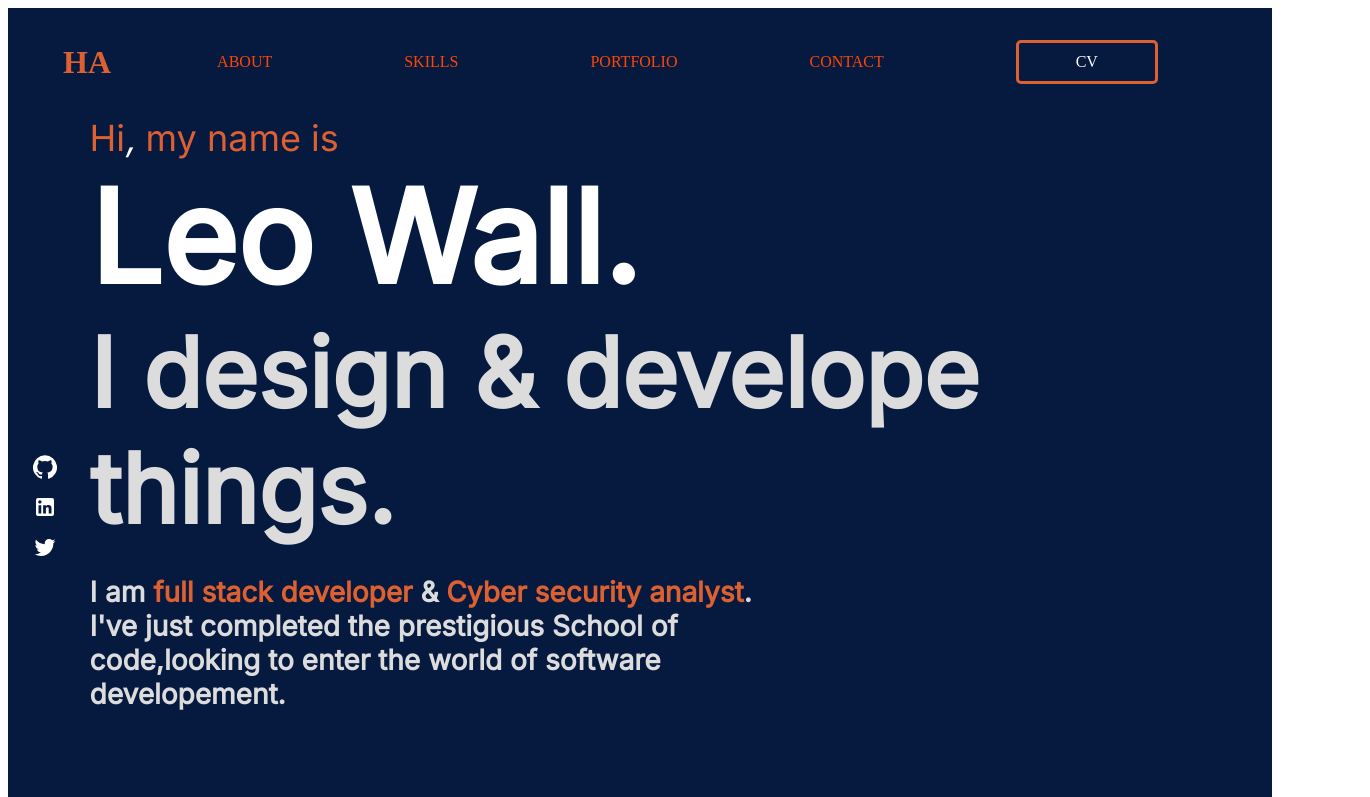
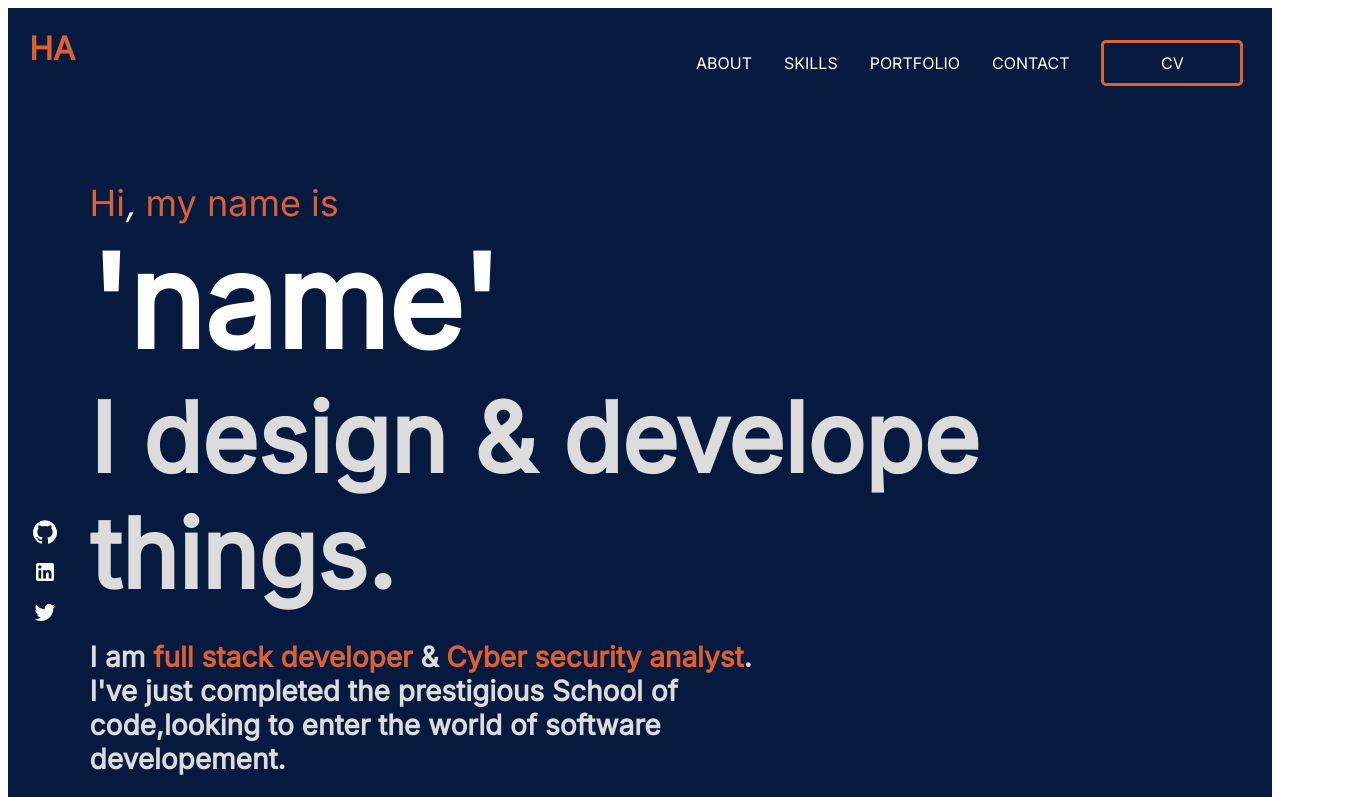
Before and after one commit to hassa09/Portfolio_Host, a React (Create React App) app in the folder portfolio/: page / in a window 1280 px wide. Shown: the top 797 px of the page, 1370 px wide, since content can reach past the window. Built offline with nearby package versions, Linux system fonts and the light colour scheme.

Commit message:
finished styling for intro and nav bar, also stuck nav bar

```diff
--- a/portfolio/src/App.css
+++ b/portfolio/src/App.css
@@ -4,7 +4,7 @@
   display: flex;
   align-items: center;
   justify-content: center;
-  overflow: hidden;
+  /* overflow: hidden; */
   flex-direction: column;
 
   background: #061A40;
--- a/portfolio/src/App.js
+++ b/portfolio/src/App.js
@@ -4,10 +4,12 @@ import PortfolioSection from './Components/Portfolio/PortfolioSection/PortfolioS
 import Contact from './Components/Contact/Contact';
 import Introduction from './Components/Introduction/Introduction'
 import About from './Components/About/About'
+// import NewNavbar from './Components/NewNavbar/NewNavbar';
 
 function App() {
   return (
     <div className="App">
+      {/* <NewNavbar /> */}
       <Navbar />
       <Introduction />
       <About />
--- a/portfolio/src/Components/Introduction/Introduction.js
+++ b/portfolio/src/Components/Introduction/Introduction.js
@@ -19,7 +19,7 @@ function Introduction() {
           <div className='intro-main-right'>
             <text className='intro-main-text'>
               <p className='intro-main-text-hi'>Hi<em>,</em> my name is</p>
-              <h1 className='intro-main-text-name'>Leo Wall.</h1>
+              <h1 className='intro-main-text-name'>'name'</h1>
               <h2 className='intro-main-text-role'>I design & develope things.</h2>
               <p className='intro-main-text-summary'> I am <em>full stack developer</em> & <em>Cyber security analyst</em>. I've just completed the prestigious School of code,looking to enter the world of software developement.</p>
               <button className='intro-main-button'>get in touch </button>
--- a/portfolio/src/Components/Introduction/Introduction.scss
+++ b/portfolio/src/Components/Introduction/Introduction.scss
@@ -10,6 +10,7 @@
     flex-direction: column;
     width: 100vw;
     height: auto;
+    margin-top: 5%;
 }
 
 .intro-main{
@@ -31,12 +32,17 @@
     width: 7vw;
     height: 100%;
 
+
     .intro-main-left-icons{
         display: flex;
         flex-direction: column;
         justify-content: center;
         align-items: center;
         text-align: center;
+
+        position: -webkit-sticky;
+        position: sticky;
+        top: 0;
 
         .icon{
             color: #ffffff;
--- a/portfolio/src/Components/Navbar/navbar.js
+++ b/portfolio/src/Components/Navbar/navbar.js
@@ -22,10 +22,15 @@ function Navbar() {
 
     return (
 
+
+
         <div className='header'>
+            <div className='nav-left'>
                 <div className='navlogo'>
                     <h1>HA</h1>
                 </div>
+            </div>
+            <div className='nav-right'>
                 <nav className={active ? 'navbar':'closed'}>
                     <ul>
                         <div className='closed'>
@@ -47,10 +52,10 @@ function Navbar() {
                         <li id='resumeLink'>
                         {resumeLink}
                         </li>
+                    </ul>
+                </nav>
+            </div>
 
-                </ul>
-
-            </nav>
 
             {/* handed display function as prop for menu icon functionanility when it's used on small devices eg mobile devices*/}
 
--- a/portfolio/src/Components/Navbar/navbar.scss
+++ b/portfolio/src/Components/Navbar/navbar.scss
@@ -1,3 +1,5 @@
+@import url('https://fonts.googleapis.com/css2?family=Inter&display=swap');
+
 *::before,
 *::after {
     box-sizing: border-box;
@@ -5,19 +7,36 @@
 }
 
 .header {
+    position: -webkit-sticky;
+    position: sticky;
+    top: 0;
+
+    background: #061A40;
+
     width: 100%;
     display: flex;
-    align-items: center;
+    align-items: flex-start;
     z-index: 1;
+    justify-content: space-between;
+
+}
+.nav-left{
+    width: 7%;
+    text-align: center;
+    position:sticky;
+
+    .navlogo {
+        // margin-left: 3.445rem;
+        color: #DD6031;
+        font-family: 'inter';
+    }
 }
 
-.navlogo {
-    margin-left: 3.445rem;
-    color: #DD6031;
-
-
+.nav-right{
+    width: 50%;
 
 }
+
 
 .header {
     .resumeLink {
@@ -43,12 +62,17 @@ ul {
     li {
         list-style: none;
         margin: 1rem;
+        font-family: 'inter';
+        padding: 0%;
+
+
 
 //
         a {
             text-decoration: none;
             text-transform: uppercase;
-            color: orangered;
+            // color: orangered;
+            color: #FFFFFF;
             min-width: 130px;
             padding: 10px 0;
 
```
Also changed, not shown: portfolio/src/Components/NewNavbar/NewNavbar.js (added, +25 -0 lines), portfolio/src/Components/NewNavbar/NewNavbar.scss (added). Lines whose indentation alone changed are shown as unchanged.
